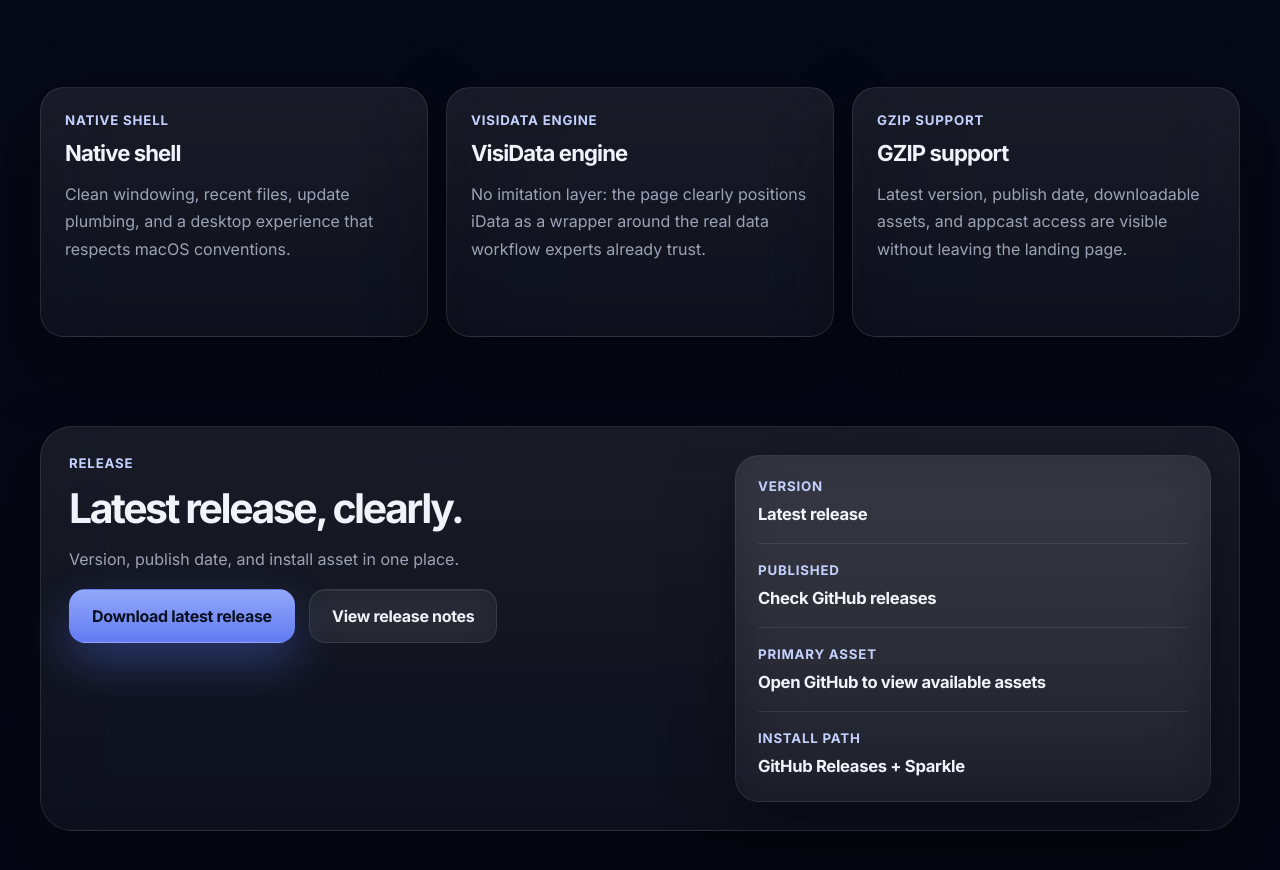
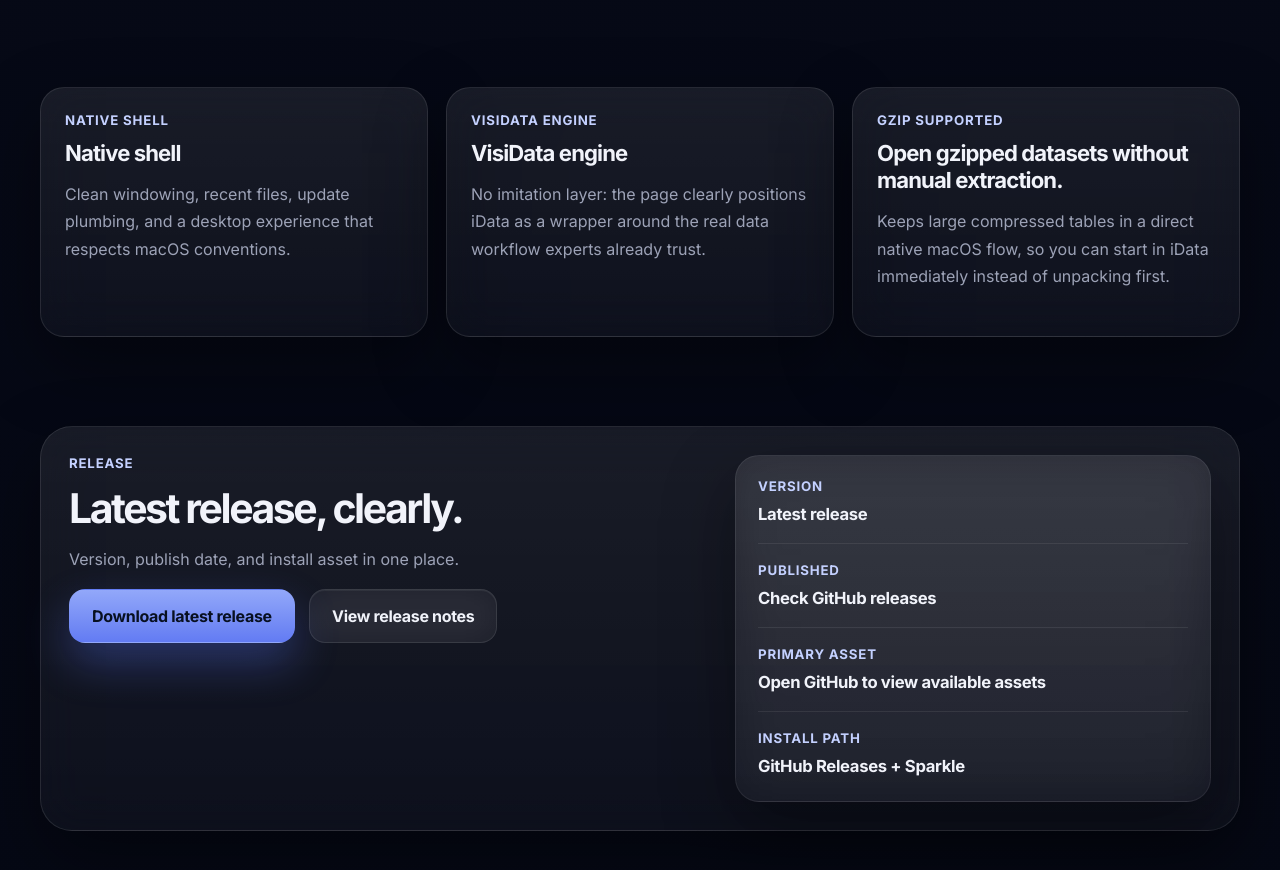
Before and after one commit to laleoarrow/iData, a plain HTML site: page docs/index.html in a window 1280 px wide. Shown: the part 1003-1873 px from the top of the page. Drawn offline with Linux system fonts and the light colour scheme; no server answers.

Commit message:
Align GZIP card body with supported compressed workflow

```diff
--- a/docs/index.html
+++ b/docs/index.html
@@ -115,9 +115,9 @@
             <p>No imitation layer: the page clearly positions iData as a wrapper around the real data workflow experts already trust.</p>
           </article>
           <article class="feature-card glass-card">
-            <span class="feature-kicker">GZIP support</span>
-            <h3>GZIP support</h3>
-            <p>Latest version, publish date, downloadable assets, and appcast access are visible without leaving the landing page.</p>
+            <span class="feature-kicker">GZIP Supported</span>
+            <h3>Open gzipped datasets without manual extraction.</h3>
+            <p>Keeps large compressed tables in a direct native macOS flow, so you can start in iData immediately instead of unpacking first.</p>
           </article>
         </section>
 
```
